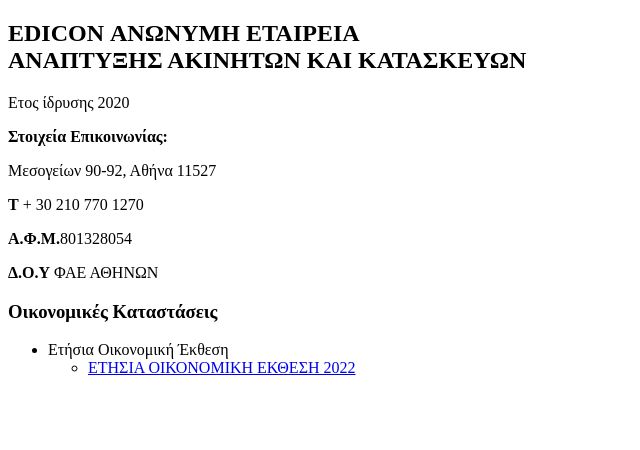
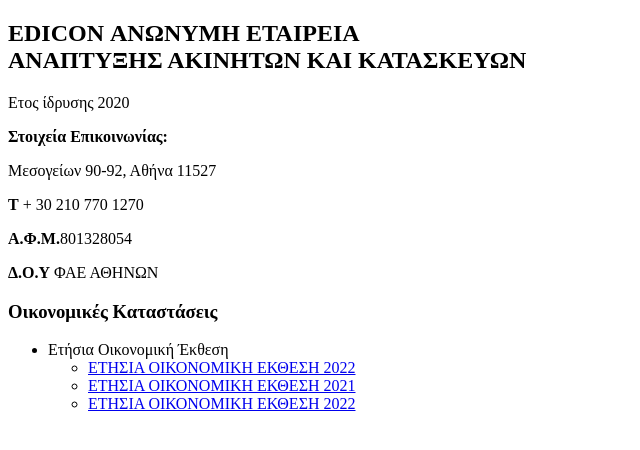
Before and after one commit to gitedicon/site, a plain HTML site: page index.html in a window 1280 px wide. Shown: the whole page, without its empty margins (0-640 px from the left). Drawn offline with Linux system fonts and the light colour scheme.

Commit message:
Update index.html

```diff
--- a/index.html
+++ b/index.html
@@ -19,6 +19,8 @@
 <li>Ετήσια Οικονομική Έκθεση
     <ul>
         <li><a href="2022 ΟΙΚΟΝΟΜΙΚΕΣ ΚΑΤΑΣΤΑΣΕΙΣ EDICON Ν 4308_.pdf" target="_blank">ΕΤΗΣΙΑ ΟΙΚΟΝΟΜΙΚΗ ΕΚΘΕΣΗ 2022</a></li>
+         <li><a href="2021 ΟΙΚΟΝΟΜΙΚΕΣ ΚΑΤΑΣΤΑΣΕΙΣ" target="_blank">ΕΤΗΣΙΑ ΟΙΚΟΝΟΜΙΚΗ ΕΚΘΕΣΗ 2021</a></li>
+         <li><a href="2020 ΟΙΚΟΝΟΜΙΚΕΣ ΚΑΤΑΣΤΑΣΕΙΣ" target="_blank">ΕΤΗΣΙΑ ΟΙΚΟΝΟΜΙΚΗ ΕΚΘΕΣΗ 2022</a></li>
     </ul>
 </li>
 </ul>
```
